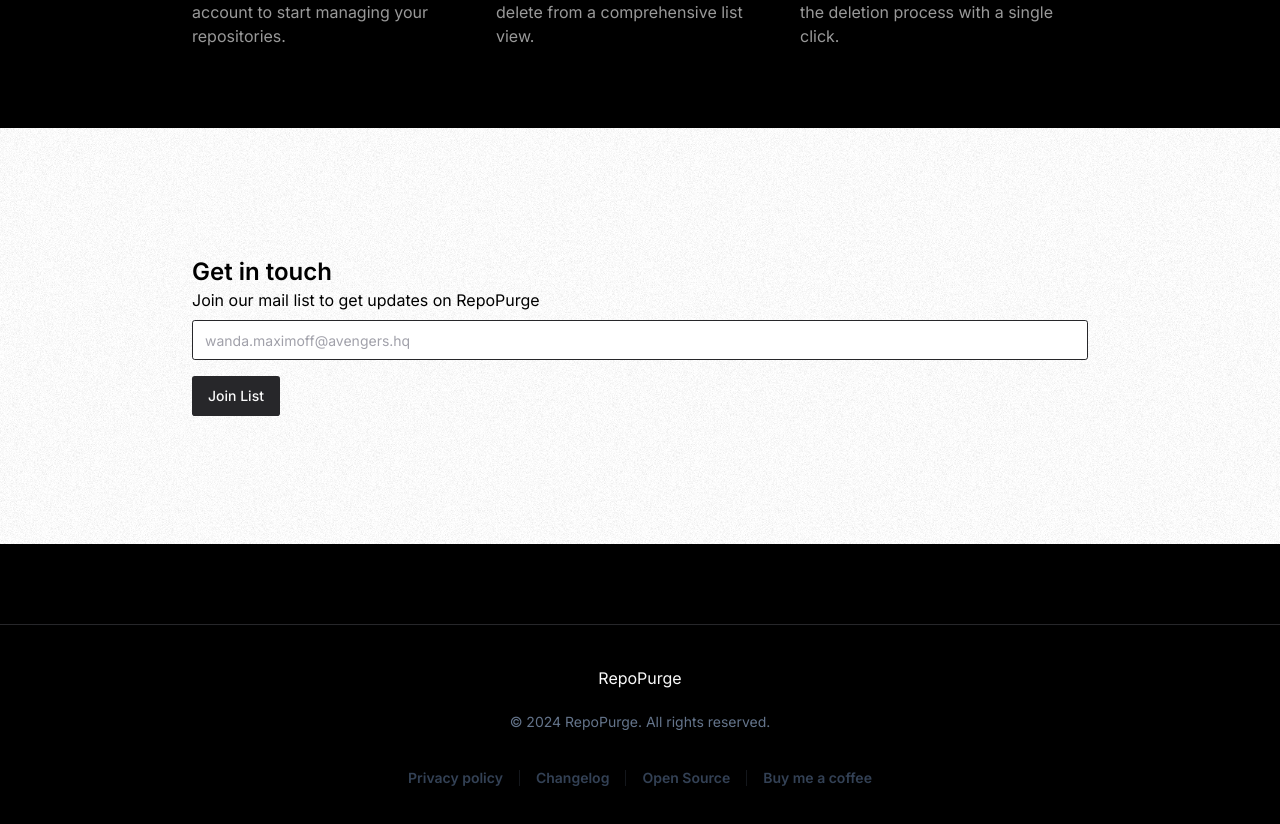
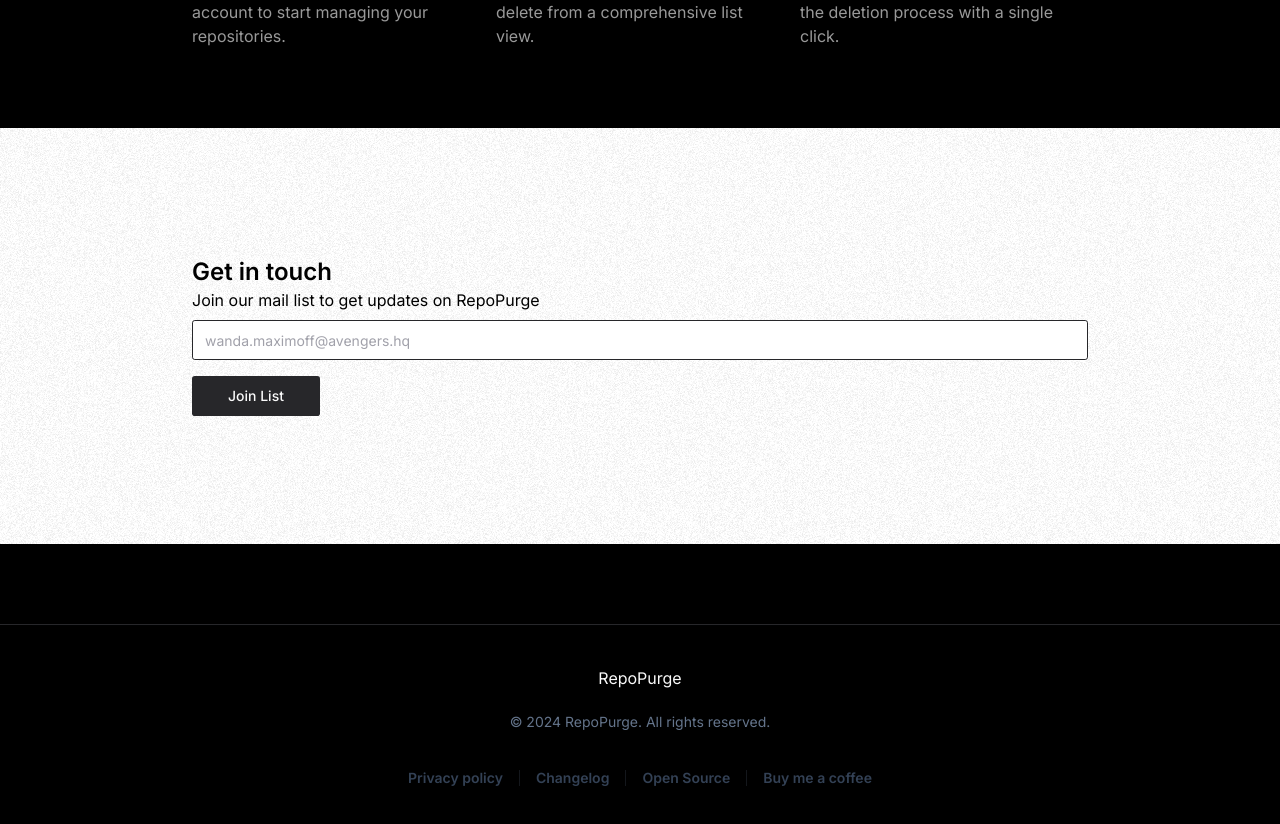
Before and after one commit to aaron-soto/repo-purge, a Next.js app: page / in a window 1280 px wide. Shown: the part 1480-2304 px from the top of the page. Built offline with nearby package versions, Linux system fonts and the light colour scheme; no server answers.

Commit message:
minor css fixes

```diff
--- a/src/app/globals.css
+++ b/src/app/globals.css
@@ -109,7 +109,7 @@
 .grainy {
   background-color: white;
   background-image: url('../../public/images/grain.png');
-  background-size: 300px 300px;
+  background-size: 500px 500px;
   background-position: 0 0;
   color: #000;
 }
@@ -125,3 +125,11 @@
   -webkit-backdrop-filter: blur(10px);
   backdrop-filter: blur(10px);
 }
+
+@keyframes spinner {
+  to {transform: rotate(360deg);}
+}
+
+.spinner {
+    animation: spinner 1.8s linear infinite;
+}
--- a/src/app/page.tsx
+++ b/src/app/page.tsx
@@ -9,6 +9,7 @@
 import Link from 'next/link';
 import { useEffect, useState } from 'react';
 import { useForm, SubmitHandler } from 'react-hook-form';
+import { Loader } from 'lucide-react';
 
 export type NewsletterFormData = {
   email: string;
@@ -18,6 +19,7 @@
   const { data: session } = useSession();
   const [randomEmail, setRandomEmail] = useState<string>('');
   const { toast } = useToast();
+  const [isNewsletterLoading, setIsNewsletterLoading] = useState<boolean>(false);
 
   useEffect(() => {
     setRandomEmail(
@@ -36,6 +38,7 @@
   const onSubmit: SubmitHandler<NewsletterFormData> = (
     data: NewsletterFormData,
   ) => {
+    setIsNewsletterLoading(true);
     sendContactEmail({ data, form: 'newsletter' }).then(res => {
       if (res.ok) {
         toast({
@@ -44,6 +47,7 @@
           description: 'We promise not to spam you with emails',
         });
 
+        setIsNewsletterLoading(false);
         reset();
       } else {
         toast({
@@ -140,8 +144,9 @@
               className="mt-2 bg-white"
             ></Input>
 
-            <Button variant="secondary" className="mt-4">
-              Join List
+            <Button variant="secondary" className="mt-4 min-w-32" disabled={isNewsletterLoading}>{
+              isNewsletterLoading ? <Loader className="spinner" size={20} /> : 'Join List'
+            }
             </Button>
           </form>
         </div>
```
Also changed, not shown: 1 other file (tests, documents, lock files or other folders).
